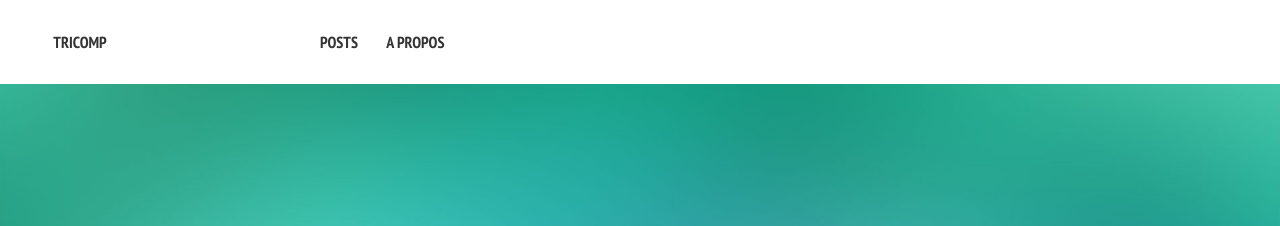
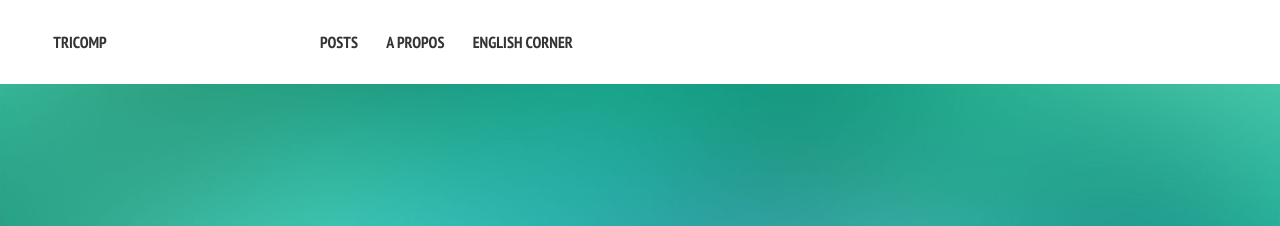
Before and after one commit to TriComp/TriComp.github.io, a Jekyll site: the page built from index.md, in a window 1280 px wide. Shown: the top 226 px of the page. Built offline with Jekyll 4.4.1, drawn with Linux system fonts in a browser that asks for light colours; nearby versions of some CDN libraries.

Commit message:
add englishcorner

```diff
--- a/_data/navigation.yml
+++ b/_data/navigation.yml
@@ -5,3 +5,6 @@
 
 - title: A propos
   url: /apropos/
+
+- title: English Corner
+  url: /englishcorner/
```
